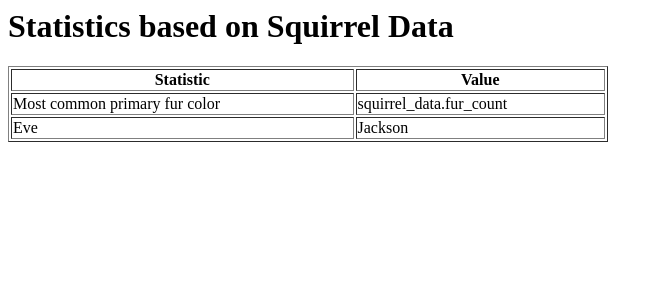
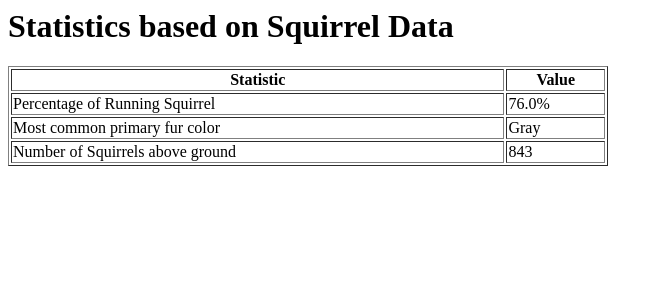
Before and after one commit to sd3419/TFAProject, a Django app: page /display in a window 1280 px wide. Shown: the top 300 px of the page, without its empty margins (0-663 px from the left). Run offline with Django 3.2, Linux system fonts and the light colour scheme; data comes from the database, SQL or seed files in the repository.

Commit message:
Added 3 Statistics

```diff
--- a/TFAProject/hello/templates/hello/display.html
+++ b/TFAProject/hello/templates/hello/display.html
@@ -14,12 +14,16 @@
   <th>Value</th>
  </tr>
  <tr>
-   <td>Most common primary fur color</td>
-   <td>squirrel_data.fur_count</td>
+   <td>Percentage of Running Squirrel</td>
+   <td>{{var1}}%</td>
  </tr>
  <tr>
-   <td>Eve</td>
-   <td>Jackson</td>
+   <td>Most common primary fur color</td>
+   <td>{{var2}}</td>
+ </tr>
+ <tr>
+   <td>Number of Squirrels above ground</td>
+   <td>{{var3}}</td>
  </tr>
 </table>
 
--- a/TFAProject/hello/views.py
+++ b/TFAProject/hello/views.py
@@ -1,6 +1,8 @@
 from django.shortcuts import render
 from hello.models import squirrel_data
 from .forms import SquirreldataForm
+import pandas as pd
+
 # Create your views here.
 def index(request):
     return render(request, 'hello/index.html')
@@ -25,5 +27,13 @@ def squirrel_data_create(request):
 
 def display_r(request):
     st = squirrel_data.objects.all()  # Collect all records from table
-    fur_count = squirrel_data.objects.filter(Primary_Fur_Color='Gray').count()
-    return render(request, "hello/display.html", {'st': st,'fur_count': fur_count})
+
+    df = pd.DataFrame(list(squirrel_data.objects.all().values()))
+    percentage_running = df['Running'].value_counts(normalize=True) * 100
+    var1 = percentage_running[0].round()
+
+    var2 = df.Primary_Fur_Color.mode()[0]
+
+    var3 = df['Location'].value_counts()[1]
+
+    return render(request, "hello/display.html", {'var1':var1,'var2':var2,'var3':var3})
```
Also changed, not shown: 1 other file.
